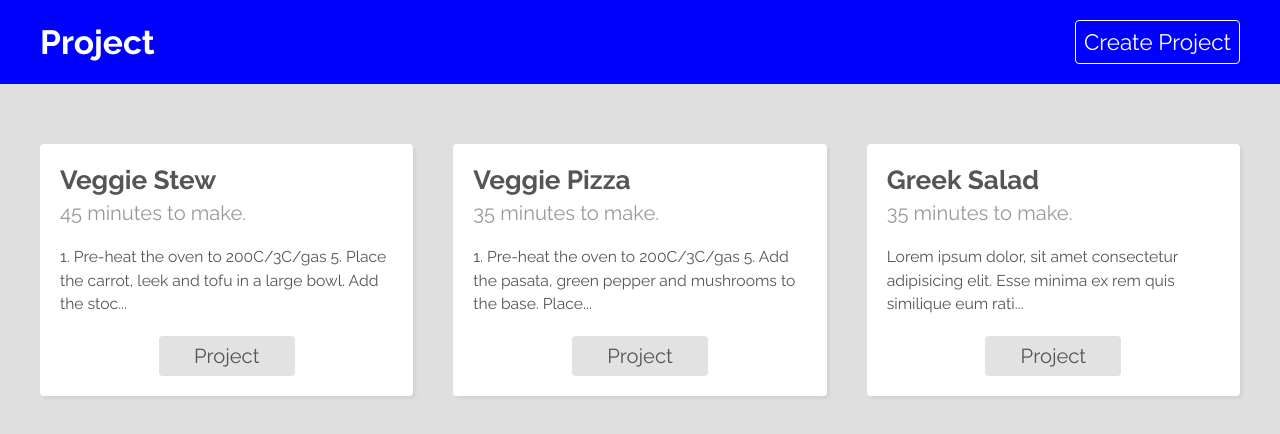
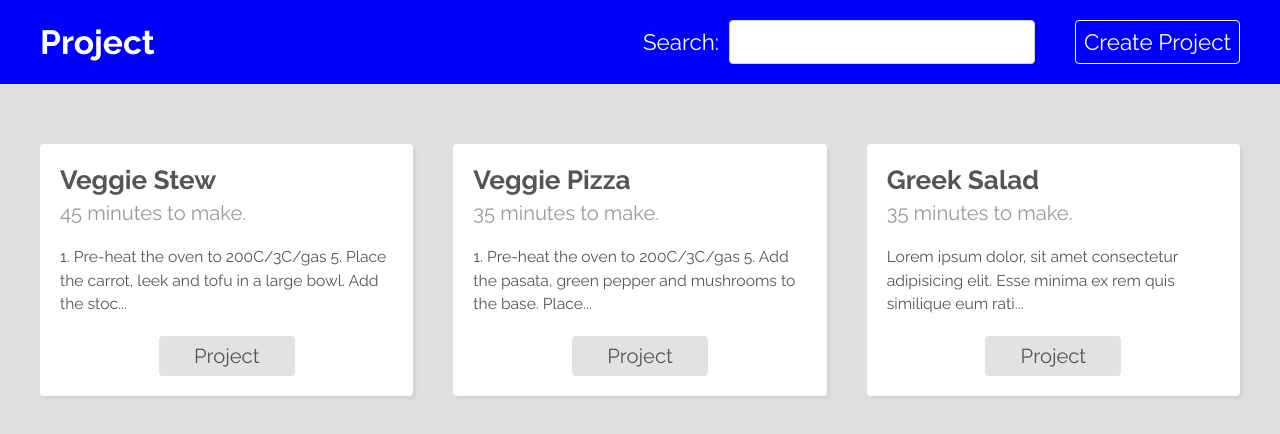
Before and after one commit to craigdev937/crud1context, a React app: page / in a window 1280 px wide. Shown: the top 434 px of the page. Built offline with nearby package versions, Linux system fonts and the light colour scheme; data requests are answered from the project's data file; the HTML template or start-up script is replaced by a standard one.

Commit message:
Created useTheme, Search, and SearchBar components.

```diff
--- /dev/null
+++ b/src/components/SearchBar.jsx
@@ -0,0 +1,29 @@
+import React from "react";
+import "../styles/SearchBar.css";
+import { useNavigate } from "react-router-dom";
+
+export const SearchBar = () => {
+    const navigate = useNavigate();
+    const [term, setTerm] = React.useState("");
+
+    const handleSubmit = (event) => {
+        event.preventDefault();
+        navigate(`/search?q=${term}`);
+    };
+
+    return (
+        <main className="searchbar">
+            <form onSubmit={handleSubmit}>
+                <label htmlFor="search">Search:</label>
+                <input
+                    required
+                    id="search"
+                    type="text"
+                    className="searchbar__input"
+                    onChange={(event) =>
+                        setTerm(event.target.value)}
+                />
+            </form>
+        </main>
+    );
+};
--- /dev/null
+++ b/src/hooks/useTheme.jsx
@@ -0,0 +1,12 @@
+import React from "react";
+import { ThemeContext } from "../context/ThemeContext";
+
+export const useTheme = () => {
+    const context = React.useContext(ThemeContext);
+
+    if (context === undefined) {
+        throw new Error(`useTheme() must be used
+            inside a ThemeProvider`);
+    }
+    return context;
+};
--- a/src/pages/Search.jsx
+++ b/src/pages/Search.jsx
@@ -1,10 +1,21 @@
 import React from "react";
+import { useLocation } from "react-router-dom";
+import { List } from "../components/List";
+import { useFetch } from "../global/FetchAPI";
+const URL = "http://localhost:5000/projects";
 
 export const Search = () => {
+    const queryString = useLocation().search;
+    const queryParams = new URLsearchParams(queryString);
+    const query = queryParams.get("q");
+    const { error, isPending, data } = useFetch(`${URL}/${query}`);
+
     return (
         <React.Fragment>
-            <h1>Search</h1>
-            <p>Lorem ipsum dolor sit amet consectetur adipisicing elit. Nostrum quis nulla inventore sint similique autem sit. Itaque at maxime iusto! Ullam provident quos quis quaerat ratione dignissimos exercitationem aliquid molestiae.</p>
+            <h2 className="page-title">Projects including "{query}"</h2>
+            {error && <p className="error">{error}</p>}
+            {isPending && <p className="loading">Loading...</p>}
+            {data && <List projects={data} />}
         </React.Fragment>
     );
 };
--- a/src/routes/Main.jsx
+++ b/src/routes/Main.jsx
@@ -5,10 +5,14 @@ import { Home } from "../pages/Home";
 import { Create } from "../pages/Create";
 import { Search } from "../pages/Search";
 import { Project } from "../pages/Project";
+import { useTheme } from "../hooks/useTheme";
 
-export const Main = () => (
+export const Main = () => {
+    const { mode } = useTheme();
+
+    return (
         <BrowserRouter>
-        <React.Fragment>
+            <main className={`${mode}`}>
             <Navbar />
                 <Routes>
                     <Route path="/" element={<Home />} />
@@ -16,6 +20,7 @@ export const Main = () => (
                     <Route path="/search" element={<Search />} />
                     <Route path="/projects/:id" element={<Project />} />
                 </Routes>
-        </React.Fragment>
+            </main>
         </BrowserRouter>
     );
+};
--- a/src/routes/Navbar.jsx
+++ b/src/routes/Navbar.jsx
@@ -2,6 +2,7 @@ import React from "react";
 import "./Navbar.css";
 import { Link } from "react-router-dom";
 import { ThemeContext } from "../context/ThemeContext";
+import { SearchBar } from "../components/SearchBar";
 
 export const Navbar = () => {
     const { color } = React.useContext(ThemeContext);
@@ -15,6 +16,7 @@ export const Navbar = () => {
                     <Link to="/" className="navbar__brand">
                         <h1>Project</h1>
                     </Link>
+                    <SearchBar />
                     <Link to="/create" className="navbar__brand-last">Create Project</Link>
                 </nav>
             </main>
--- /dev/null
+++ b/src/styles/SearchBar.css
@@ -0,0 +1,8 @@
+.searchbar form {
+    display: flex;
+    align-items: center;
+}
+
+.searchbar input {
+    margin-left: 10px;
+}
```
Lines whose indentation alone changed are shown as unchanged.
